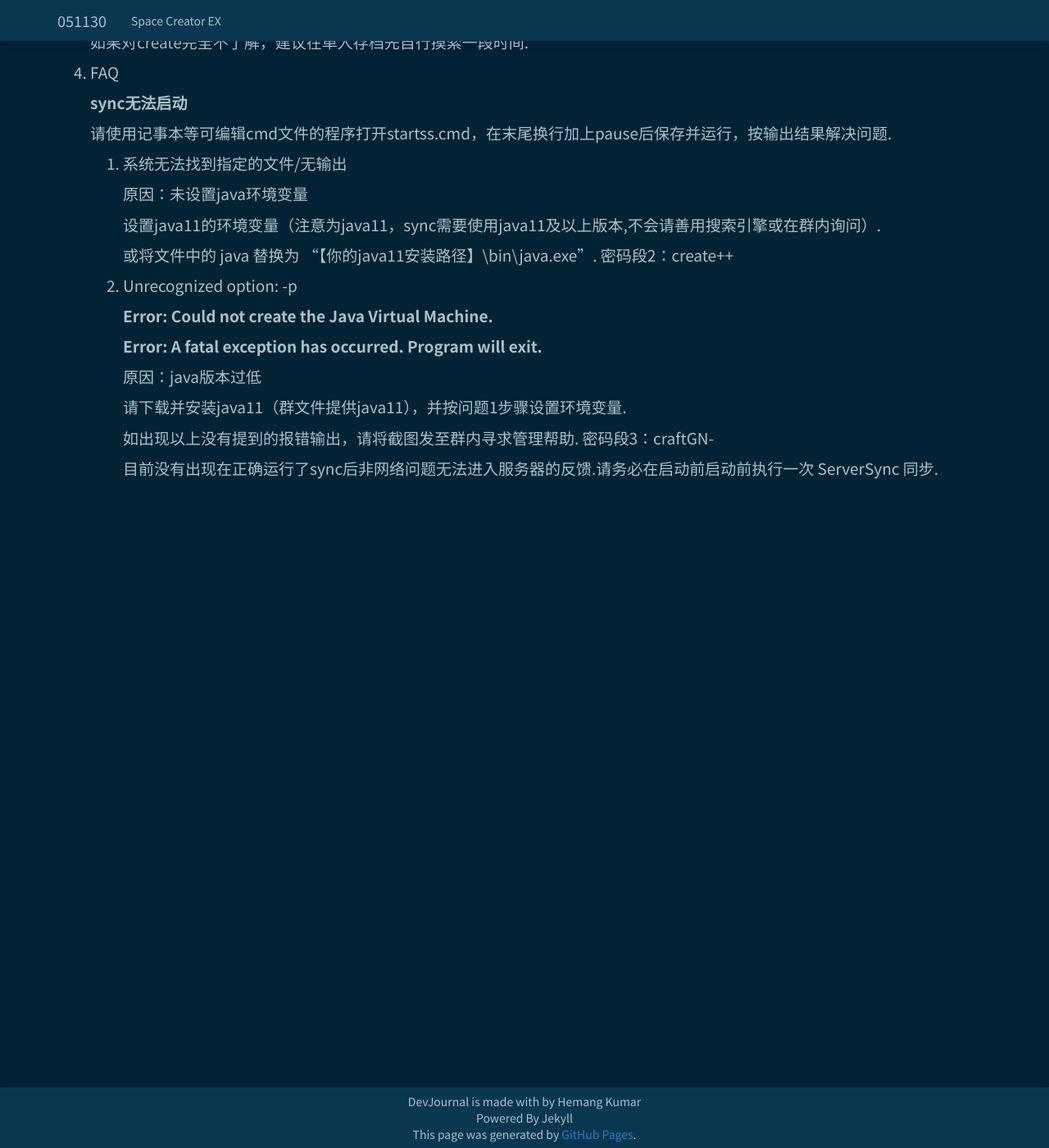
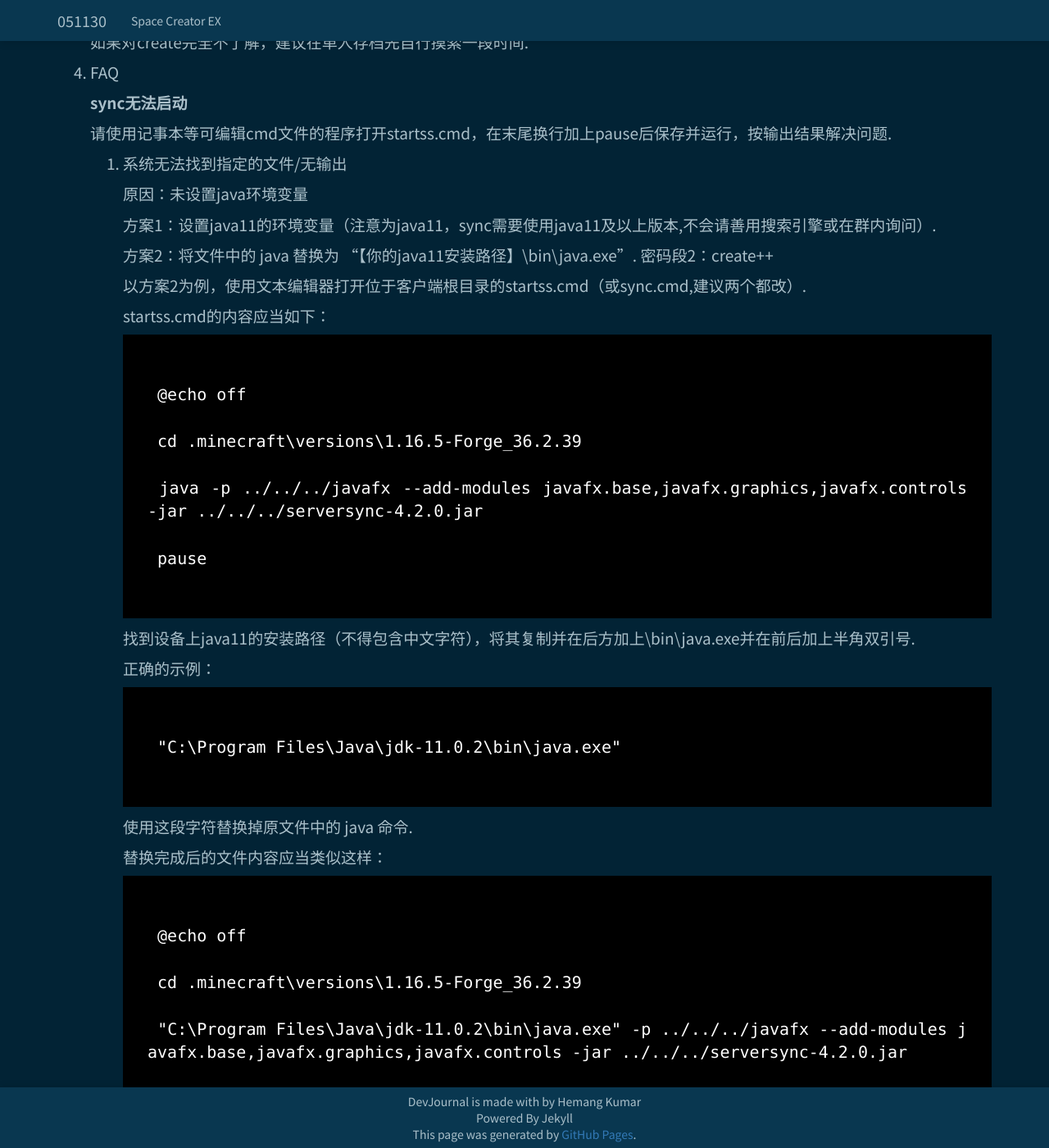
Before and after one commit to x051130x/x051130x.github.io, a Jekyll site: the page built from _posts/2022-8-19-guide.md, in a window 1280 px wide and 1400 px high, scrolled down 1576 px. Shown: the whole window at 82% size. Built offline with Jekyll 4.4.1, drawn with Linux system fonts in a browser that asks for light colours; nearby versions of some CDN libraries; some of the changed text lies outside the part shown.

Commit message:
improve sync instruction

````diff
--- a/_posts/2022-8-19-guide.md
+++ b/_posts/2022-8-19-guide.md
@@ -70,9 +70,65 @@ title: 入服指南 | Space Creator EX
 
         原因：未设置java环境变量
 
-        设置java11的环境变量（注意为java11，sync需要使用java11及以上版本,不会请善用搜索引擎或在群内询问）.
+        方案1：设置java11的环境变量（注意为java11，sync需要使用java11及以上版本,不会请善用搜索引擎或在群内询问）.
 
-        或将文件中的 java 替换为 "【你的java11安装路径】\bin\java.exe". 密码段2：create++
+        方案2：将文件中的 java 替换为 "【你的java11安装路径】\bin\java.exe". 密码段2：create++
+
+		以方案2为例，使用文本编辑器打开位于客户端根目录的startss.cmd（或sync.cmd,建议两个都改）.
+
+		startss.cmd的内容应当如下：
+
+		```
+
+		@echo off
+
+		cd .minecraft\versions\1.16.5-Forge_36.2.39
+
+		java -p ../../../javafx --add-modules javafx.base,javafx.graphics,javafx.controls -jar ../../../serversync-4.2.0.jar
+
+		pause
+
+		```
+
+		找到设备上java11的安装路径（不得包含中文字符），将其复制并在后方加上\bin\java.exe并在前后加上半角双引号.
+
+		正确的示例：
+
+		```
+
+		"C:\Program Files\Java\jdk-11.0.2\bin\java.exe"
+
+		```
+
+		使用这段字符替换掉原文件中的 java 命令.
+
+		替换完成后的文件内容应当类似这样：
+
+		```
+
+		@echo off
+
+		cd .minecraft\versions\1.16.5-Forge_36.2.39
+
+		"C:\Program Files\Java\jdk-11.0.2\bin\java.exe" -p ../../../javafx --add-modules javafx.base,javafx.graphics,javafx.controls -jar ../../../serversync-4.2.0.jar
+
+		pause
+
+		```
+
+		保存并运行，如果出现类似以下输出，则说明sync已成功运行.
+
+		```
+
+		[11月 04, 2022 9:36:39][ServerSync] 信息: Root dir: D:\SERVERCLIENT - 副本\.minecraft\versions\1.16.5-Forge_36.2.39
+
+		[11月 04, 2022 9:36:39][ServerSync] 信息: Running version: v4.2.0
+
+		[11月 04, 2022 9:36:39][ServerSync] 信息: Loading language file: zh_CN
+
+		```
+
+		稍后将会出现sync的gui（startss.cmd）或出现<正在连接服务器>的输出并开始同步（sync.cmd）.
 
 	2. Unrecognized option: -p
 
````
